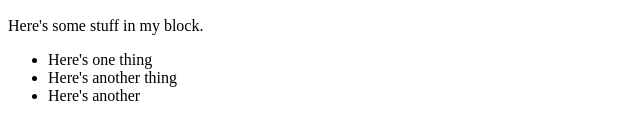
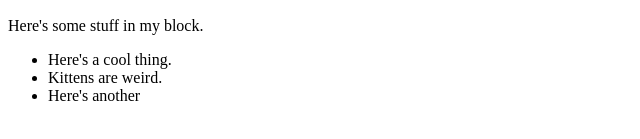
Before and after one commit to gbc19-imm/team-testing-project, a plain HTML site: page index.html in a window 1280 px wide. Shown: the part 283-422 px from the top of the page, 0-640 px from the left. Drawn offline with Linux system fonts and the light colour scheme.

```diff
--- a/index.html
+++ b/index.html
@@ -22,8 +22,8 @@
         <h2>Matti's Block</h2>
         <p>Here's some stuff in my block.</p>
         <ul>
-            <li>Here's one thing</li>
-            <li>Here's another thing</li>
+            <li>Here's a cool thing.</li>
+            <li>Kittens are weird.</li>
             <li>Here's another</li>
         </ul>
     </div>
```
